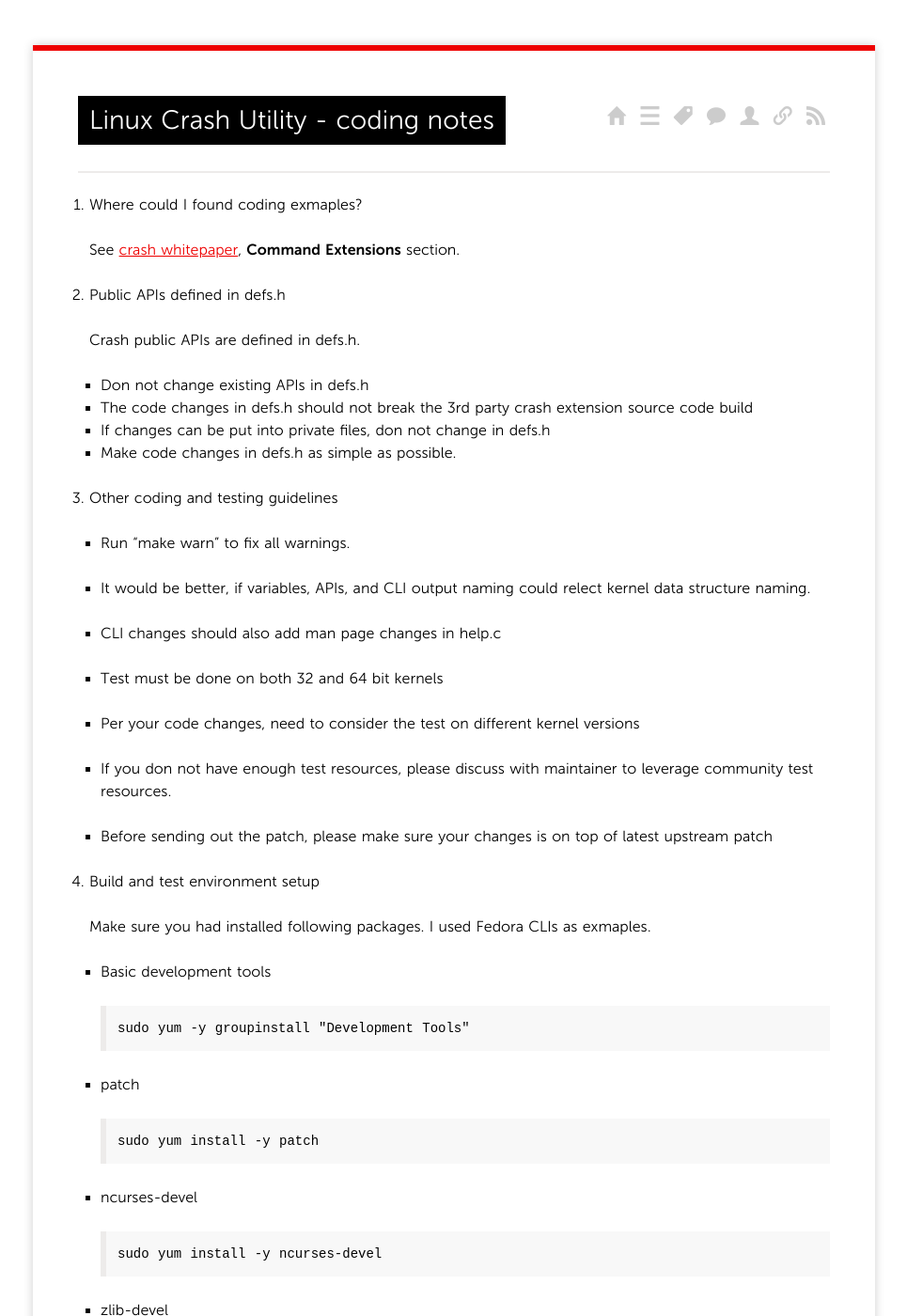
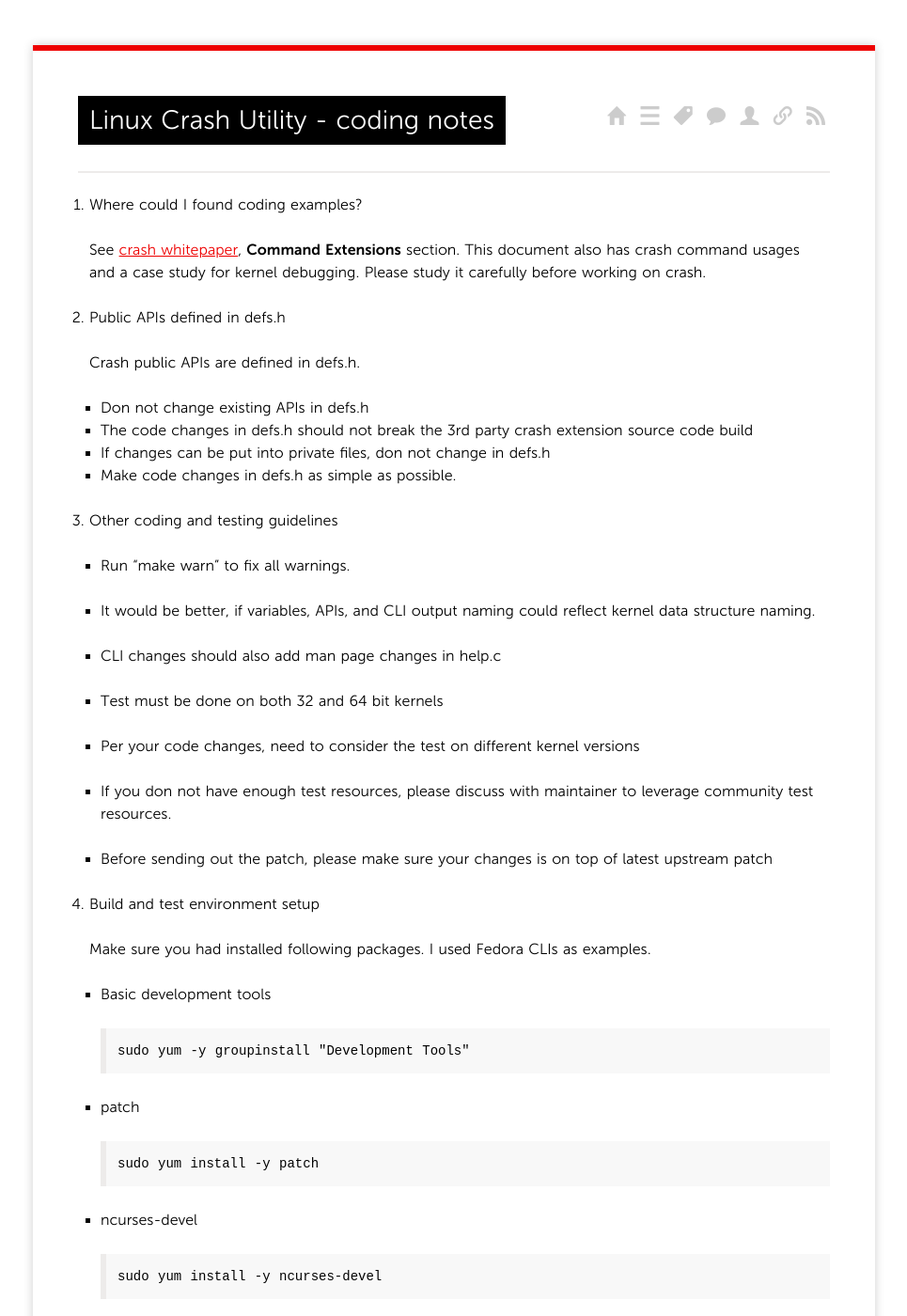
Before and after one commit to yangoliver/yangoliver.github.io, a Jekyll site: the page built from _posts/2015/2015-07-04-linux-crash-coding-notes.md, in a window 1280 px wide and 1400 px high. Shown: the whole window at 94% size, without its empty margins (157-1122 px from the left). Built offline with Jekyll 4.4.1, drawn with Linux system fonts in a browser that asks for light colours; Markdown is read by kramdown in place of the engine named in the settings; comment, search, counter and statistics services are not loaded.

Commit message:
Fixed typos in blog
Signed-off-by: Yong Yang <yangoliver@gmail.com>

```diff
--- a/_posts/2015/2015-07-04-linux-crash-coding-notes.md
+++ b/_posts/2015/2015-07-04-linux-crash-coding-notes.md
@@ -8,9 +8,11 @@ tags:
 ---
 
 
-1. Where could I found coding exmaples?
+1. Where could I found coding examples?
 
     See [crash whitepaper](http://people.redhat.com/anderson/crash_whitepaper), **Command Extensions** section.
+	This document also has crash command usages and a case study for kernel debugging.
+	Please study it carefully before working on crash.
 
 2. Public APIs defined in defs.h
 
@@ -25,7 +27,7 @@ tags:
 
     * Run "make warn" to fix all warnings.
 
-    * It would be better, if variables, APIs, and CLI output naming could relect kernel data structure naming.
+    * It would be better, if variables, APIs, and CLI output naming could reflect kernel data structure naming.
 
     * CLI changes should also add man page changes in help.c
 
@@ -39,7 +41,7 @@ tags:
 
 4. Build and test environment setup
 
-    Make sure you had installed following packages. I used Fedora CLIs as exmaples.
+    Make sure you had installed following packages. I used Fedora CLIs as examples.
 
     * Basic development tools
 
```
